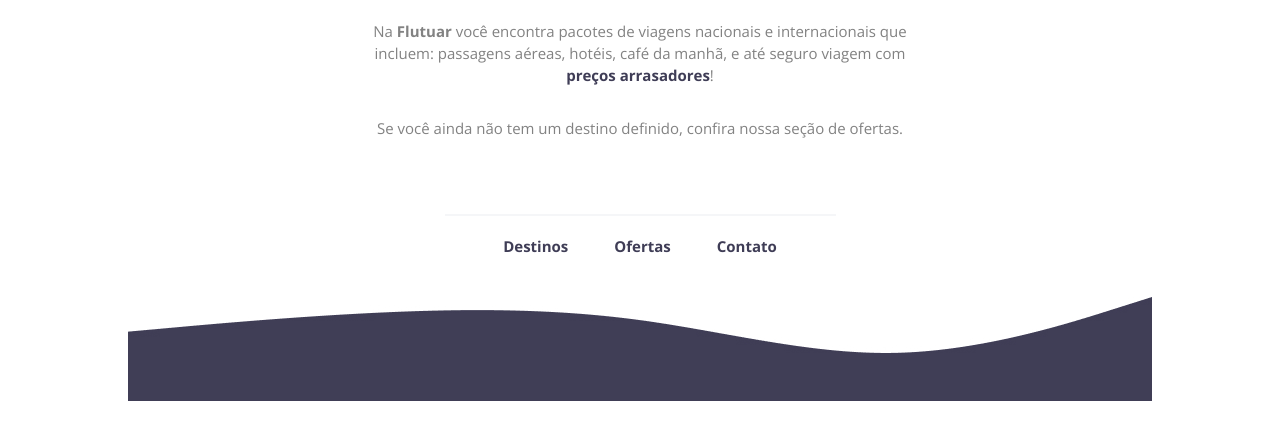
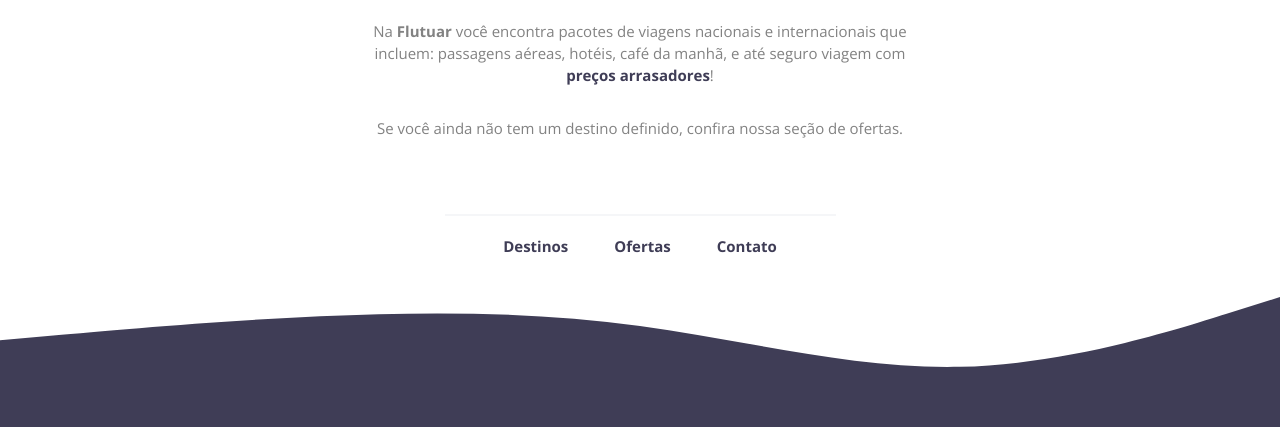
Before and after one commit to guigbastos/RecriandoLayout, a plain HTML site: page index.html in a window 1280 px wide. Shown: the part 419-850 px from the top of the page. Before the commit the page ends 824 px from the top, so only its background shows below. Drawn offline with nearby package versions, Linux system fonts and the light colour scheme.

Commit message:
Add files via upload

```diff
--- a/index.html
+++ b/index.html
@@ -39,9 +39,9 @@
       <a href="mailto:contato@flutuar.com" target="_blank">
       Contato</a>
 </div>
-<div id="wave">
-<img src="./images/Wave.jpg" alt="onda no rodape">
-</div>
 
 </body>
+<div id="wave">
+<img src="./images/Wave.svg" alt="onda no rodape" style="width: 100%">
+</div>
 </html>
--- a/style.css
+++ b/style.css
@@ -68,4 +68,6 @@ h1 span {
 
 #wave {
   margin: 40.83px auto 0px;
+  position: absolute;
+  width: 100%;
 }
```
